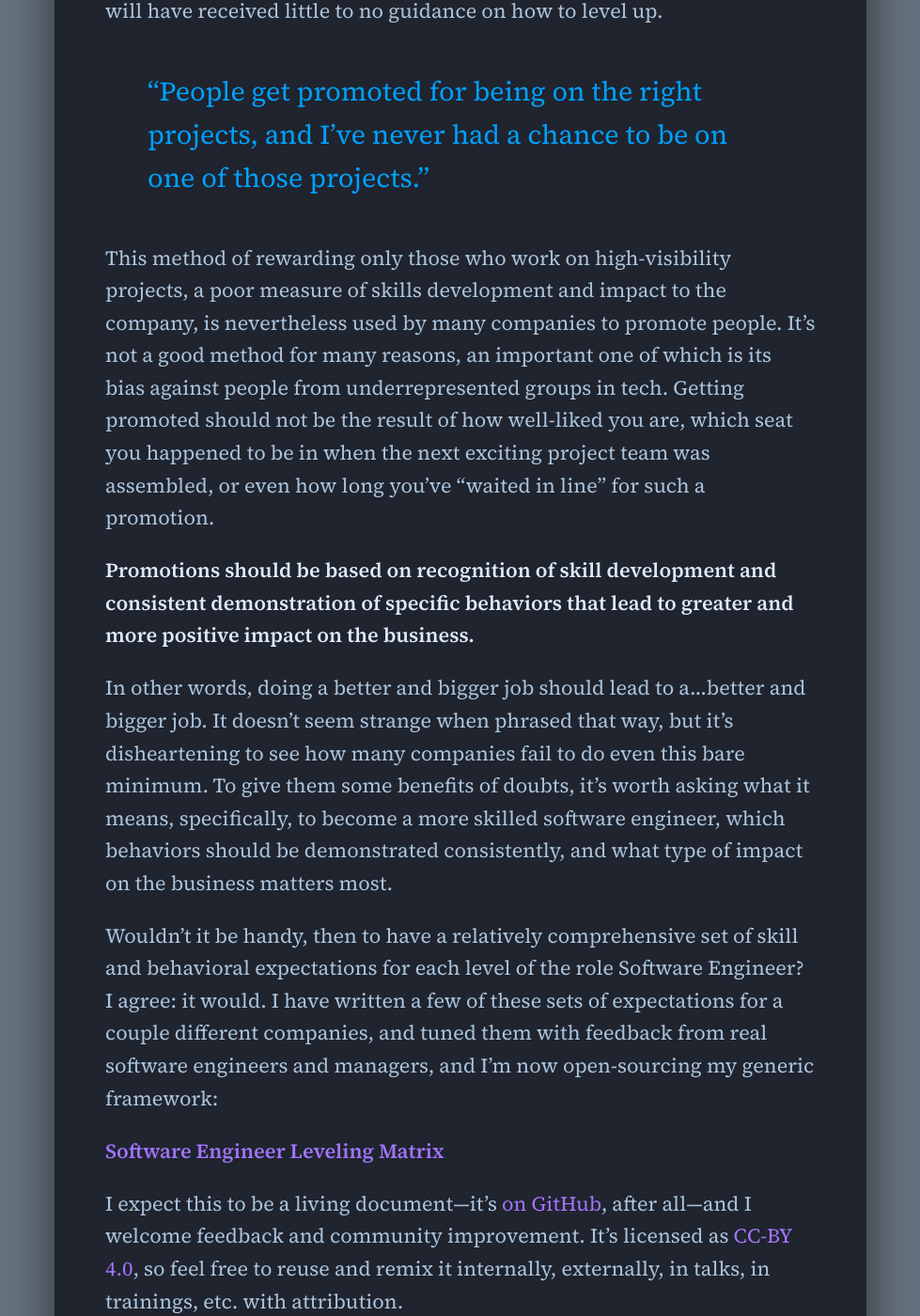
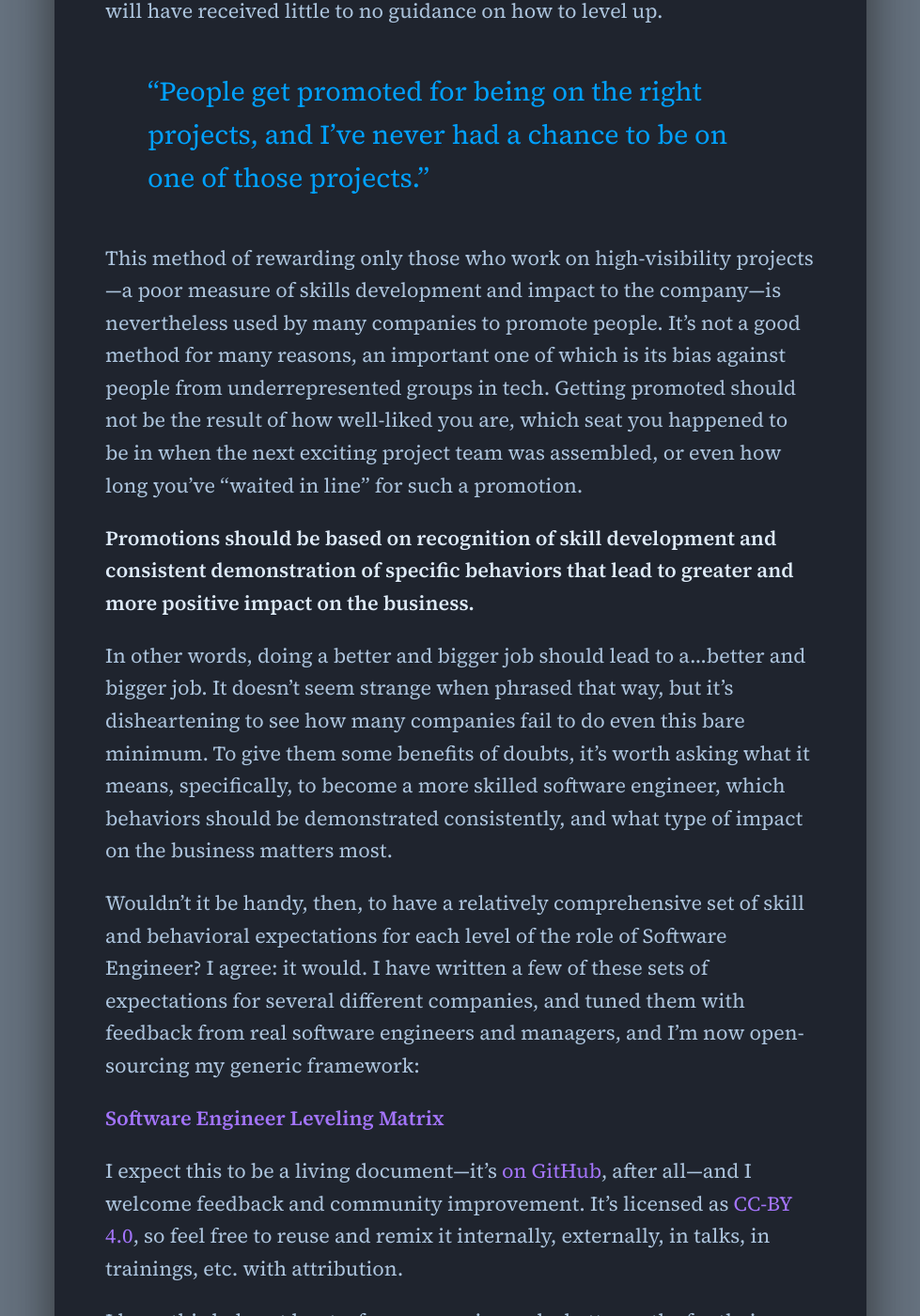
Before and after one commit to h3h/bradfordfults.com, a Jekyll site: the page built from business/software/_posts/2020-01-20-software-engineering-leveling-expectations.md, in a window 1280 px wide and 1400 px high, scrolled down 514 px. Shown: the whole window at 94% size, without its empty margins (150-1129 px from the left). Built offline with Jekyll 4.4.1, drawn with Linux system fonts in a browser that asks for light colours.

Commit message:
Small corrections on leveling post

```diff
--- a/business/software/_posts/2020-01-20-software-engineering-leveling-expectations.md
+++ b/business/software/_posts/2020-01-20-software-engineering-leveling-expectations.md
@@ -14,8 +14,8 @@ little to no guidance on how to level up.
 <p class="pullquote">“People get promoted for being on the right projects, and
 I’ve never had a chance to be on one of those projects.”</p>
 
-This method of rewarding only those who work on high-visibility projects, a poor
-measure of skills development and impact to the company, is nevertheless used by
+This method of rewarding only those who work on high-visibility projects—a poor
+measure of skills development and impact to the company—is nevertheless used by
 many companies to promote people. It’s not a good method for many reasons, an
 important one of which is its bias against people from underrepresented groups
 in tech. Getting promoted should not be the result of how well-liked you are,
@@ -33,9 +33,9 @@ benefits of doubts, it’s worth asking what it means, specifically, to become a
 more skilled software engineer, which behaviors should be demonstrated
 consistently, and what type of impact on the business matters most.
 
-Wouldn’t it be handy, then to have a relatively comprehensive set of skill and
-behavioral expectations for each level of the role Software Engineer? I agree:
-it would. I have written a few of these sets of expectations for a couple
+Wouldn’t it be handy, then, to have a relatively comprehensive set of skill and
+behavioral expectations for each level of the role of Software Engineer? I
+agree: it would. I have written a few of these sets of expectations for several
 different companies, and tuned them with feedback from real software engineers
 and managers, and I’m now open-sourcing my generic framework:
 
```
